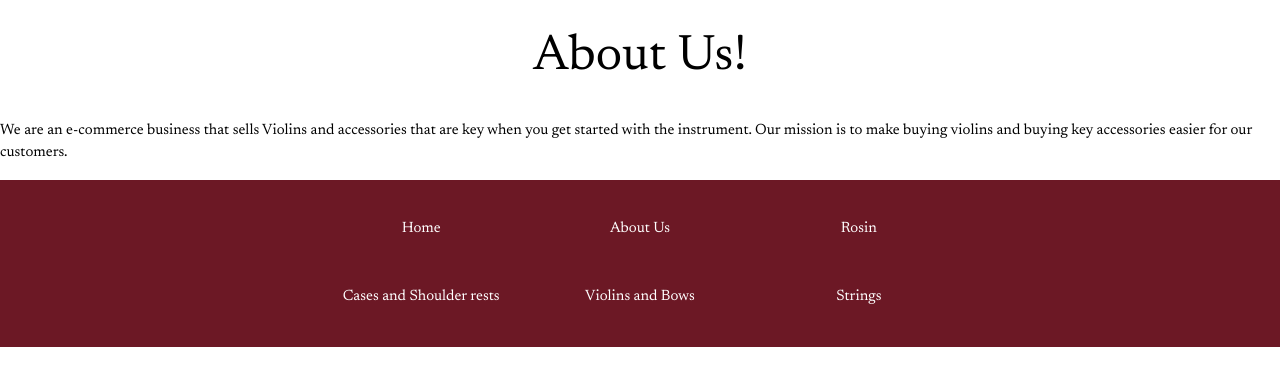
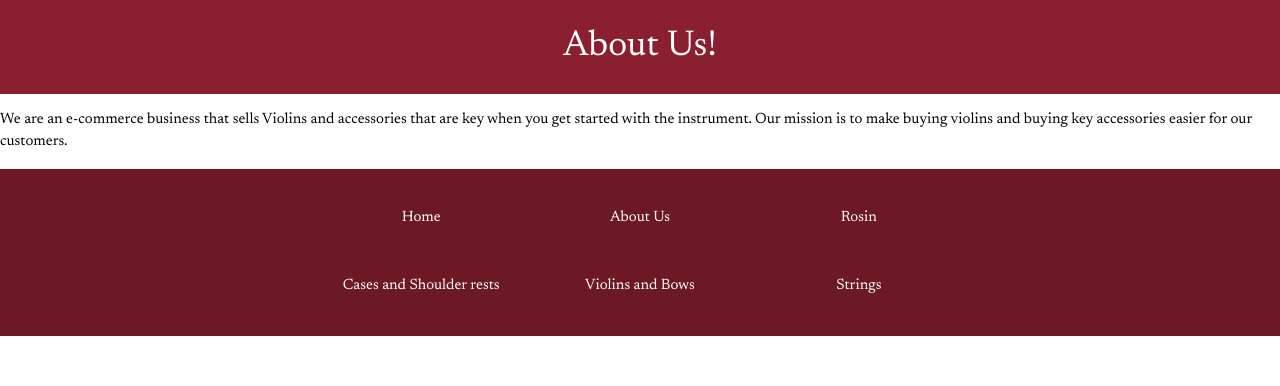
Before and after one commit to SMerilles-Rosmini/Assessment, a Flask app: page /about/ in a window 1280 px wide. Shown: the part 133-519 px from the top of the page. Run offline with Flask 3, Linux system fonts and the light colour scheme.

Commit message:
background color added to the "About Us!" heading.

```diff
--- a/static/main.css
+++ b/static/main.css
@@ -176,6 +176,8 @@ img{
 .about-header{
     padding: 10px 10px 10px 10px;
     text-align: center;
-    margin: 10px 10px 10px 10px;
     font-size: 50px;
+
+
+
 }
--- a/templates/about.html
+++ b/templates/about.html
@@ -1,7 +1,9 @@
 {% extends "layout.html" %}
 
 {% block body %}
-<h1 class="about-header">About Us!</h1>
+<div class="w3-theme-d1 about-header">
+    <h1>About Us!</h1>
+</div>
 <p class="description">We are an e-commerce business that sells Violins and accessories that are key when you get started with the instrument. Our mission is to make buying violins and buying key accessories easier for our customers.</p>
 
 
```
